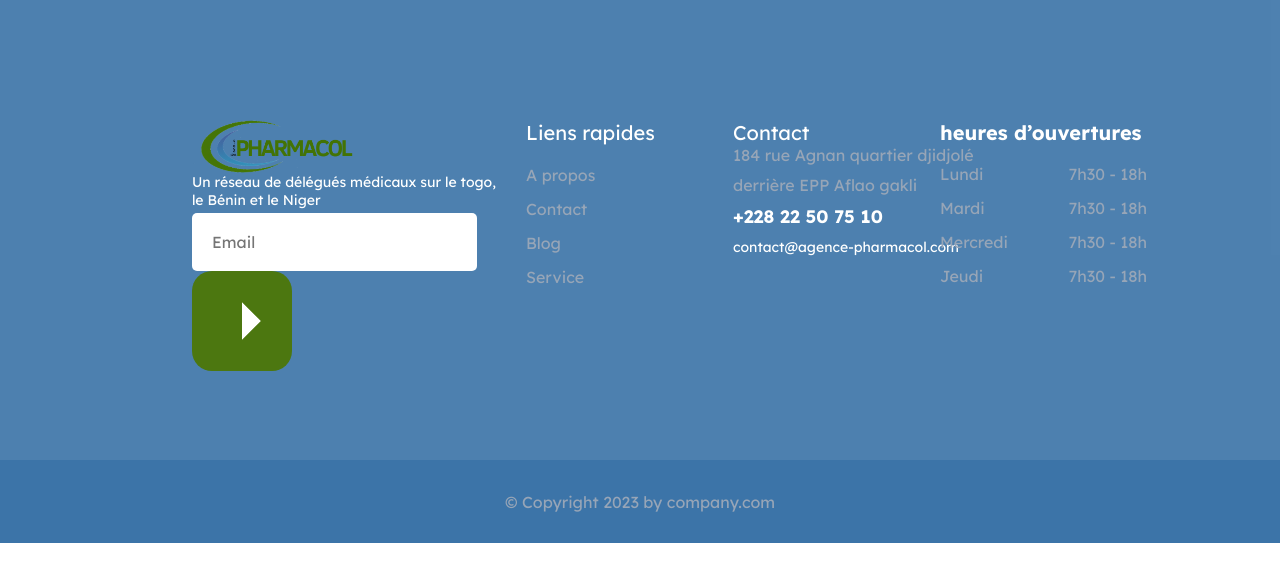
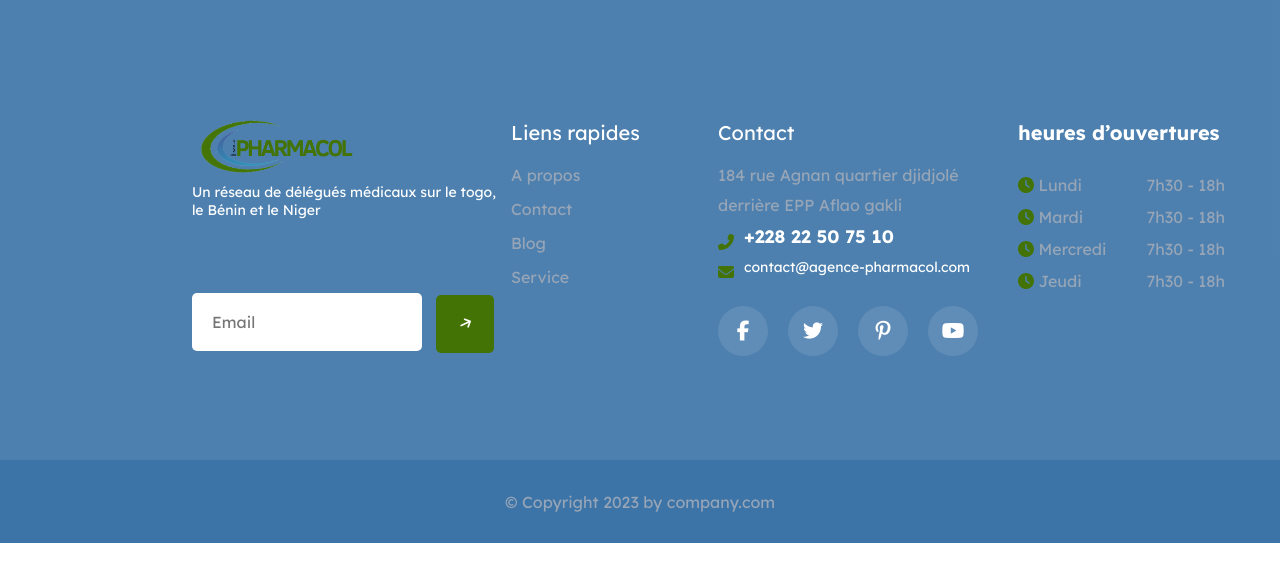
Before and after one commit to eDr0pko/Pharmacol-website, a plain HTML site: page contact.html in a window 1280 px wide. Drawn offline with Linux system fonts and the light colour scheme; a script that the page names is missing.

Commit message:
footer finis

```diff
--- a/contact.html
+++ b/contact.html
@@ -6,6 +6,7 @@
 
    <link href="file.css" rel="stylesheet">
    <script type="module" src="main.js" defer></script>
+   <link rel="stylesheet" href="https://cdnjs.cloudflare.com/ajax/libs/font-awesome/6.5.0/css/all.min.css"/>
 
  </head>
  <body>
@@ -18,9 +19,7 @@
                 <div id="ebutton">
                     <input type="text" placeholder="Email"">
                     <button class="arrow-button">
-                        <svg xmlns="http://www.w3.org/2000/svg" viewBox="0 0 24 24">
-                          <path d="M4 20L20 4M4 4h16v16"/>
-                        </svg>
+                        <i class="fas fa-arrow-up" style="transform: rotate(65deg);"></i>
                     </button>
                 </div>
             </div>
@@ -47,36 +46,43 @@
             <ul>
                 <li>
                     <p>184 rue Agnan quartier djidjolé</p>
+                </li>
+                <li>
                     <p> derrière EPP Aflao gakli</p>
                 </li>
                 <li>
-                    <h3>+228 22 50 75 10</h3>
+                    <i class="asset fas fa-phone-alt"></i><h3> +228 22 50 75 10</h3>
+                  </li>
+                  <li>
+                    <i class="asset fas fa-envelope"></i><h1> contact@agence-pharmacol.com</h1>
+                  </li>
+                <li>
+                    <div class="social-icons">
+                        <a href="#"><i class="fab fa-facebook-f"></i></a>
+                        <a href="#"><i class="fab fa-twitter"></i></a>
+                        <a href="#"><i class="fab fa-pinterest-p"></i></a>
+                        <a href="#"><i class="fab fa-youtube"></i></a>
+                      </div>
                 </li>
-                <li>
-                    <h1>contact@agence-pharmacol.com</h1>
-                </li>
-                <li>
-
-                </li>
-              </ul>
+            </ul>
         </div>
         <div id="ecol4">
             <h2>heures d’ouvertures</h2>
             <ul>
                 <li>
-                    <div>Lundi</div>
+                    <div><i class="asset fas fa-clock"></i> Lundi</div>
                     <div>7h30 - 18h</div>
                 </li>
                 <li>
-                    <div>Mardi</div>
+                    <div><i class="asset fas fa-clock"></i> Mardi</div>
                     <div>7h30 - 18h</div>
                 </li>
                 <li>
-                    <div>Mercredi</div>
+                    <div><i class="asset fas fa-clock"></i> Mercredi</div>
                     <div>7h30 - 18h</div>
                 </li>
                 <li>
-                    <div>Jeudi</div>
+                    <div><i class="asset fas fa-clock"></i> Jeudi</div>
                     <div>7h30 - 18h</div>
                 </li>
               </ul>
--- a/file.css
+++ b/file.css
@@ -1,9 +1,14 @@
+
+/*        FONT            */
+
+
 @font-face {
     font-family: 'Lexend';
     src: url('./asset/Lexend/static/Lexend-Regular.ttf') format('truetype');
     font-weight: 400;
     font-style: normal;
 }
+
 @font-face {
     font-family: 'Lexend';
     src: url('./asset/Lexend/static/Lexend-Regular.ttf') format('truetype');
@@ -24,99 +29,108 @@
     font-weight: 700;
     font-style: normal;
 }
-/* pour l'instant que normal et gras */
+
+/*         BASE             */
+
+* {
+    margin: 0;
+    padding: 0;
+    text-decoration: none;
+    list-style: none;
+}
 
 body {
     font-family: 'Lexend', sans-serif;
     font-weight: 400;
 }
-*{
-    margin: 0;
-    padding: 0;
-    text-decoration: none;
-    list-style: none;
-}
-a{
+
+a {
     text-decoration: none;
     color: inherit;
     background: none;
     border: none;
 }
 
-footer > #ehaut{
-    background-color:#3C74A8E8;
+.asset {
+    color: #437305;
+}
+
+
+/*         FOOTER           */
+
+
+footer > #ehaut {
+    background-color: #3C74A8E8;
     height: 340px;
     display: flex;
     flex-direction: row;
-    justify-content:space-around;
-    padding-top: 120px;
+    justify-content: space-around;
     align-items: flex-start;
-    padding-left: 15%;
-    padding-right: 20%;
-    > #ecol1{
-        height: 243.88px;
+    padding: 120px 20% 0 15%;
+}
+
+/* ----- Colonne 1 : Logo + Newsletter ----- */
+#ehaut > #ecol1 {
     width: 340px;
     display: flex;
     flex-direction: column;
-        >img{
+}
+
+#ecol1 > img {
     align-self: flex-start;
     width: 183px;
     height: 53px;
+    margin-bottom: 10px;
 }
-        #etxtinput{
-            >h2{
+
+#ecol1 #etxtinput {
+    align-self: center;
+}
+
+#etxtinput > h2 {
     width: 319px;
     height: 40px;
-                align-self: center;
     font-size: 14px;
     font-weight: 500;
     color: #FFFFFF;
+    margin-bottom: 70px;
 }
-            #ebutton{
-                height: 58px;
-                width: 334px;
-                >input{
-                    width: 265px;
+
+#ebutton > input {
+    width: 210px;
     height: 58px;
     background-color: white;
     border-radius: 5px;
     border: none;
-                    font-family: lexend;
+    font-family: 'Lexend';
     font-size: 16px;
     font-weight: 500;
     color: #97A5B7;
     padding-left: 20px;
 }
-                > .arrow-button {
-                    width: 100px;
-                    height: 100px;
-                    background-color: #4C7710; /* Vert foncé */
+
+.arrow-button {
+    width: 58px;
+    height: 58px;
+    background-color: #437305;
+    border-radius: 5px;
     border: none;
-                    border-radius: 20px;
-                    cursor: pointer;
-                    display: flex;
-                    align-items: center;
-                    justify-content: center;
+    margin-left: 10px;
 }
 
-                > .arrow-button svg {
-                    width: 40px;
-                    height: 40px;
-                    transform: rotate(45deg); /* Flèche vers le haut-droite */
-                    fill: white;
-                }
-            }
+.arrow-button > i {
+    color: white;
 }
 
-    }
-    > #ecol2{
-        >h2{
+/* ----- Colonne 2 : Liens ----- */
+#ehaut > #ecol2 > h2 {
     font-size: 20px;
     font-weight: 500;
     color: #FFFFFF;
     margin-bottom: 20px;
 }
-        ul{
+
+#ecol2 ul {
     width: 207px;
     height: 116px;
     margin-bottom: 10px;
@@ -124,45 +138,97 @@ footer > #ehaut{
     flex-direction: column;
     justify-content: space-between;
 }
-        li{
+
+#ecol2 li {
     height: 14px;
     font-size: 16px;
     font-weight: 500;
     color: #97A5B7;
-            letter-spacing: 0%;
 }
-    }
-    > #ecol3{
-        >h2{
+
+/* ----- Colonne 3 : Contact + Réseaux sociaux ----- */
+#ehaut > #ecol3 > h2 {
     font-size: 20px;
     font-weight: 500;
     color: #FFFFFF;
+    margin-bottom: 20px;
 }
-        p{
-            width: 246px;
+
+#ecol3 p {
     font-size: 16px;
     font-weight: 500;
     color: #97A5B7;
-            letter-spacing: 0%;
     margin-bottom: 10px;
 }
-        h3{
-            width: 246px;
+
+#ecol3 h3 {
+    padding-left: 10px;
     font-size: 18px;
     font-weight: 600;
     color: white;
-            letter-spacing: 0%;
     margin-bottom: 10px;
 }
-        h1{
-            width: 246px;
+
+#ecol3 h1 {
+    padding-left: 10px;
     font-size: 14px;
     font-weight: 500;
     color: white;
-            letter-spacing: 0%;
     margin-bottom: 10px;
 }
-        ul{
+
+#ecol3 ul {
+    width: 300px;
+    height: 116px;
+    margin-bottom: 10px;
+    display: flex;
+    flex-direction: column;
+    justify-content: space-between;
+}
+
+#ecol3 ul > li {
+    display: flex;
+    flex-direction: row;
+    align-items: center;
+}
+
+#ecol3 .social-icons {
+    display: flex;
+    gap: 20px;
+    margin-top: 20px;
+}
+
+#ecol3 .social-icons a {
+    display: flex;
+    justify-content: center;
+    align-items: center;
+    background-color: rgba(255, 255, 255, 0.1);
+    color: white;
+    width: 50px;
+    height: 50px;
+    border-radius: 50%;
+    font-size: 20px;
+    transition: background-color 0.3s, transform 0.3s;
+}
+
+#ecol3 .social-icons a:hover {
+    background-color: rgba(255, 255, 255, 0.3);
+    transform: scale(1.1);
+}
+
+/* ----- Colonne 4 : Heures d'ouvertures ----- */
+#ehaut > #ecol4 {
+    height: 220px;
+}
+
+#ecol4 > h2 {
+    font-size: 20px;
+    font-weight: 600;
+    color: #FFFFFF;
+    margin-bottom: 30px;
+}
+
+#ecol4 ul {
     width: 207px;
     height: 116px;
     margin-bottom: 10px;
@@ -170,39 +236,19 @@ footer > #ehaut{
     flex-direction: column;
     justify-content: space-between;
 }
-    }
-    > #ecol4{
-        height: 220px;
-        >h2{
-            height: 14px;
-            font-size: 20px;
-            font-weight: 600;
-            color: #FFFFFF;
-            margin-bottom: 30px;
-        }
-        ul{
-            width: 207px;
-            height: 116px;
-            margin-bottom: 10px;
-            display: flex;
-            flex-direction: column;
-            justify-content: space-between;
-        }
-        li{
-            height: 14px;
+
+#ecol4 li {
     font-size: 16px;
     font-weight: 500;
     color: #97A5B7;
-            letter-spacing: 0%;
     display: flex;
     flex-direction: row;
     justify-content: space-between;
 }
-    }
-}
 
-footer > #ebas{
-    background-color:#3C74A8;
+/* ----- Bas de page ----- */
+footer > #ebas {
+    background-color: #3C74A8;
     height: 83px;
     font-size: 16px;
     font-weight: 500;
```
Lines whose indentation alone changed are shown as unchanged.
